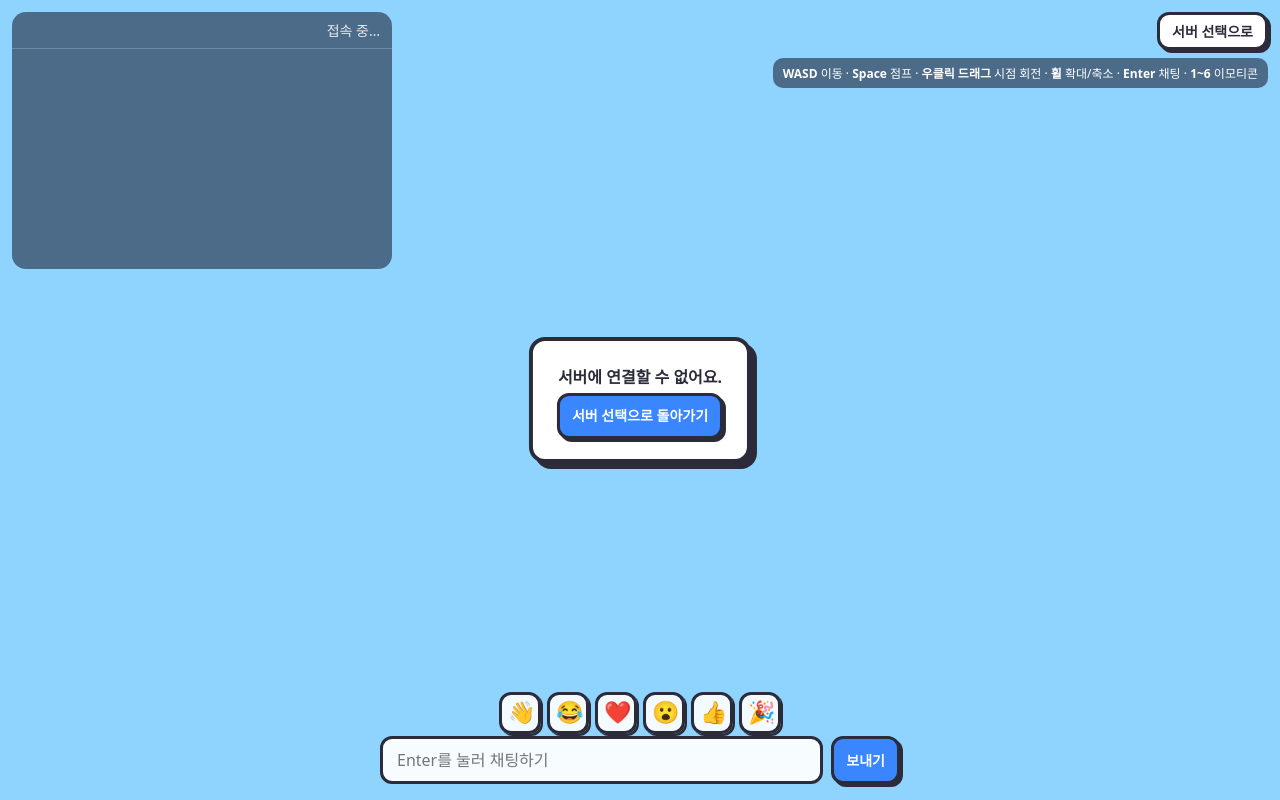
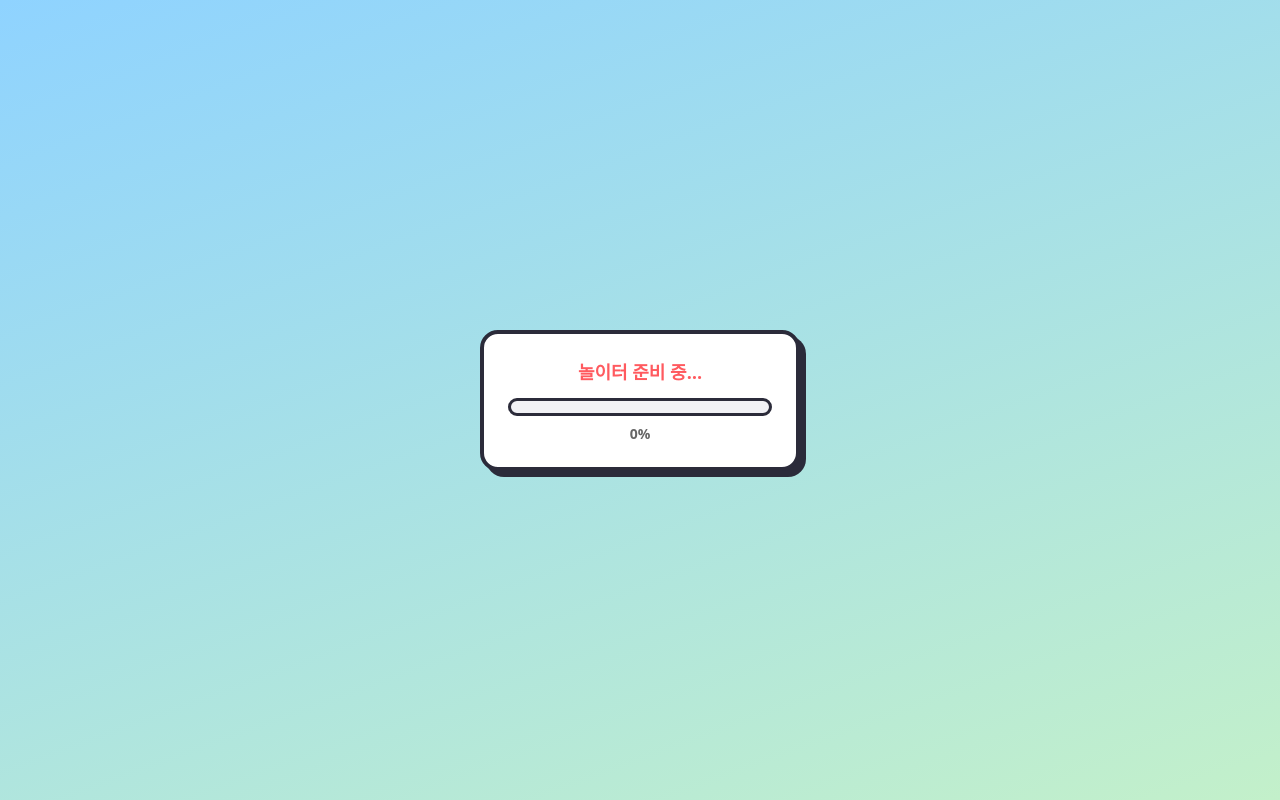
Before and after one commit to dongpal0825/toy-Playground, a Node project: template views/play.ejs in a window 1280 px wide. Run offline with Node 20 templates, Linux system fonts and the light colour scheme; the template is opened without the code that fills it, so the values that code supplies are empty; some libraries are stand-ins or nearby versions.

Commit message:
캐릭터 5종과 놀이터 고퀄리티로 다시 제작, Draco 압축, 로딩 화면, 조명 개선
- 캐릭터: 복셀 리메시로 이음매 없는 몸통 + 표정/디테일 추가 (각 2.2~2.9만 삼각형, 150~230KB)
- 놀이터: 포장석 길, 암벽/곡선 미끄럼틀, 체인 그네, 모래성, 무당벌레 스프링, 깃발 줄, 랜턴 가로등, 꽃/풀 (약 34만 삼각형, 3.4MB)
- AO를 버텍스 컬러로 구워 텍스처 없이 입체감, 모든 GLB Draco 압축 (전체 약 4.3MB)
- loader.js: Draco 해제기 + 로딩 진행률 + ?v=버전 캐시, /models 30일 캐시
- 조명: 톤 매핑, 하늘 그라데이션, 환경 반사광, 캐릭터를 따라가는 그림자
- 느린 컴퓨터 자동 대응 (FPS 낮으면 해상도 -> 그림자 순으로 낮춤)

Co-Authored-By: Claude Opus 5.5 <noreply@anthropic.com>

```diff
--- a/app.js
+++ b/app.js
@@ -1,6 +1,8 @@
 // app.js: 서버의 시작점. Express 설정, 세션, 화면 라우트를 연결하고 3000번 포트로 실행
 require('dotenv').config();
 const path = require('path');
+const fs = require('fs');
+const crypto = require('crypto');
 const http = require('http');
 const express = require('express');
 const session = require('express-session');
@@ -12,10 +14,25 @@ const app = express();
 app.set('view engine', 'ejs');
 app.set('views', path.join(__dirname, 'views'));
 
-// CSS, JS, 3D 모델 같은 정적 파일 제공 (public 폴더)
+// 3D 모델 버전 번호: models 폴더 파일들의 크기/수정 시간으로 만든 짧은 값
+// 화면이 모델 주소 뒤에 ?v=버전 을 붙이므로, 모델을 바꾸면 주소가 바뀌어 새로 받고 아니면 캐시를 씀
+const MODELS_DIR = path.join(__dirname, 'public', 'models');
+function computeAssetVersion() {
+  const hash = crypto.createHash('md5');
+  for (const f of fs.readdirSync(MODELS_DIR).sort()) {
+    const st = fs.statSync(path.join(MODELS_DIR, f));
+    hash.update(`${f}:${st.size}:${st.mtimeMs}`);
+  }
+  return hash.digest('hex').slice(0, 8);
+}
+app.locals.assetVersion = computeAssetVersion();
+
+// 3D 모델: 용량이 크므로 브라우저가 30일 동안 저장해 두고 다시 받지 않게 함 (EC2 전송량 절약)
+app.use('/models', express.static(MODELS_DIR, { maxAge: '30d', immutable: true }));
+// CSS, JS 같은 나머지 정적 파일 제공 (public 폴더)
 app.use(express.static(path.join(__dirname, 'public')));
-// Three.js 라이브러리를 node_modules에서 바로 제공 (CDN 없이 EC2에서도 동작)
-app.use('/vendor/three', express.static(path.join(__dirname, 'node_modules', 'three')));
+// Three.js 라이브러리를 node_modules에서 바로 제공 (CDN 없이 EC2에서도 동작). 자주 안 바뀌므로 7일 캐시
+app.use('/vendor/three', express.static(path.join(__dirname, 'node_modules', 'three'), { maxAge: '7d' }));
 
 // 로그인/회원가입 폼 데이터를 req.body로 읽기
 app.use(express.urlencoded({ extended: false }));
--- a/public/css/play.css
+++ b/public/css/play.css
@@ -125,3 +125,21 @@
   80%  { transform: translateY(-20px); opacity: 1; }
   100% { transform: translateY(-34px); opacity: 0; }
 }
+
+/* 3D 모델을 받는 동안 보이는 로딩 화면 */
+#loading {
+  position: fixed; inset: 0; z-index: 30;
+  display: grid; place-items: center;
+  background: linear-gradient(160deg, #8fd3ff 0%, #c3f0ca 100%);
+  transition: opacity 0.5s;
+}
+#loading.done { opacity: 0; pointer-events: none; }
+.loading-box {
+  width: min(320px, 80vw); padding: 24px; text-align: center;
+  background: #fff; border: 4px solid #2b2b3a; border-radius: 18px;
+  box-shadow: 6px 6px 0 #2b2b3a; font-weight: 800;
+}
+.loading-title { margin-bottom: 14px; font-size: 18px; color: #ff5a5f; }
+.loading-bar { height: 18px; border: 3px solid #2b2b3a; border-radius: 10px; overflow: hidden; background: #f1f1f5; }
+#loading-fill { height: 100%; width: 0; background: repeating-linear-gradient(45deg, #ffd23f 0 12px, #ffbf00 12px 24px); transition: width 0.2s; }
+#loading-text { margin-top: 8px; color: #666; font-size: 14px; }
--- a/public/js/characters.js
+++ b/public/js/characters.js
@@ -2,17 +2,16 @@
 // public/models/ 의 GLB(Blender로 제작)를 먼저 불러오고, 없으면 기본 도형으로 만든 임시 모델을 사용
 // 색상 변형: GLB 안에서 이름이 "Body"로 시작하는 재질만 유저가 고른 색으로 바꿈
 import * as THREE from 'three';
-import { GLTFLoader } from 'three/addons/loaders/GLTFLoader.js';
+import { loadGLB } from './loader.js';
 
 export const CHARACTER_HEIGHT = 1.7; // 닉네임/말풍선을 띄울 높이
 
-const loader = new GLTFLoader();
 const gltfCache = new Map(); // 파일 이름 -> Promise<gltf 또는 null> (같은 모델을 여러 번 받지 않게)
 
 // GLB 파일을 한 번만 불러오고 결과를 저장
 function loadModel(file) {
   if (!gltfCache.has(file)) {
-    gltfCache.set(file, loader.loadAsync('/models/' + file).catch(() => null));
+    gltfCache.set(file, loadGLB(file).catch(() => null));
   }
   return gltfCache.get(file);
 }
--- a/public/js/game3d.js
+++ b/public/js/game3d.js
@@ -1,7 +1,8 @@
 // game3d.js: 3D 놀이터 화면. 장면/조명, 내 캐릭터 이동(WASD), 로블록스식 카메라, 다른 유저 표시, 닉네임/말풍선
 import * as THREE from 'three';
 import { CSS2DRenderer, CSS2DObject } from 'three/addons/renderers/CSS2DRenderer.js';
-import { GLTFLoader } from 'three/addons/loaders/GLTFLoader.js';
+import { RoomEnvironment } from 'three/addons/environments/RoomEnvironment.js';
+import { loadGLB } from './loader.js';
 import { createMap } from './map.js';
 import { createCharacter, CHARACTER_HEIGHT } from './characters.js';
 
@@ -23,10 +24,12 @@ export async function createGame({ container, me, toys, isTyping, onMove }) {
 
   // ===== 렌더러, 장면, 카메라 =====
   const renderer = new THREE.WebGLRenderer({ antialias: true });
-  renderer.setPixelRatio(Math.min(window.devicePixelRatio, 2));
+  renderer.setPixelRatio(Math.min(window.devicePixelRatio, 1.5)); // 고해상도 화면에서 너무 무거워지지 않게 1.5배까지만
   renderer.setSize(window.innerWidth, window.innerHeight);
   renderer.shadowMap.enabled = true;
-  renderer.shadowMap.type = THREE.PCFSoftShadowMap;
+  renderer.shadowMap.type = THREE.PCFShadowMap; // 부드러운 그림자 (radius로 가장자리를 흐리게)
+  renderer.toneMapping = THREE.NeutralToneMapping; // 장난감 색이 탁해지지 않게 색을 살리는 톤 매핑
+  renderer.toneMappingExposure = 1.05;
   container.appendChild(renderer.domElement);
 
   // 닉네임/말풍선용 HTML 레이어 (3D 위치를 따라다니는 div)
@@ -36,19 +39,29 @@ export async function createGame({ container, me, toys, isTyping, onMove }) {
   container.appendChild(labelRenderer.domElement);
 
   const scene = new THREE.Scene();
-  scene.background = new THREE.Color('#8fd3ff');
-  scene.fog = new THREE.Fog('#8fd3ff', 45, 90);
+  scene.background = makeSkyGradient(); // 위는 진한 하늘색, 아래는 연한 하늘색
+  scene.fog = new THREE.Fog('#bfe6ff', 50, 110);
+
+  // 은은한 주변 반사광: 플라스틱 장난감에 하이라이트가 생기도록 (three.js 내장 RoomEnvironment 사용)
+  const pmrem = new THREE.PMREMGenerator(renderer);
+  scene.environment = pmrem.fromScene(new RoomEnvironment(), 0.04).texture;
+  scene.environmentIntensity = 0.12;
 
   const camera = new THREE.PerspectiveCamera(55, window.innerWidth / window.innerHeight, 0.1, 200);
 
   // 조명: 하늘빛 + 햇빛(그림자)
-  scene.add(new THREE.HemisphereLight('#ffffff', '#7ccf6b', 1.4));
-  const sun = new THREE.DirectionalLight('#ffffff', 2.2);
-  sun.position.set(15, 25, 10);
+  scene.add(new THREE.HemisphereLight('#e8f6ff', '#86c96f', 0.55));
+  const sun = new THREE.DirectionalLight('#fff3e0', 3.2); // 살짝 따뜻한 햇빛
+  const SUN_OFFSET = new THREE.Vector3(14, 26, 10);      // 내 캐릭터 기준 햇빛 방향
   sun.castShadow = true;
   sun.shadow.mapSize.set(2048, 2048);
-  Object.assign(sun.shadow.camera, { left: -32, right: 32, top: 32, bottom: -32, near: 1, far: 80 });
+  // 그림자는 내 캐릭터 주변 44m 범위만 계산해서 더 선명하게 (캐릭터를 따라다님)
+  Object.assign(sun.shadow.camera, { left: -22, right: 22, top: 22, bottom: -22, near: 1, far: 90 });
+  sun.shadow.normalBias = 0.03; // 곡면에 생기는 줄무늬 그림자(shadow acne) 방지
+  sun.shadow.radius = 3;
   scene.add(sun);
+  scene.add(sun.target);
+  if (location.search.includes('debug')) window.__dbg = { renderer, scene, sun, camera }; // 개발용 (주소에 ?debug)
 
   // 놀이터 맵: Blender로 만든 playground.glb를 먼저 불러오고, 실패하면 코드로 만든 맵(map.js)을 사용
   const map = await loadMap();
@@ -263,12 +276,39 @@ export async function createGame({ container, me, toys, isTyping, onMove }) {
     const cy = 1.2 + t.y * 0.5 + Math.sin(cam.pitch) * cam.dist; // 점프하면 카메라도 살짝 따라 올라감
     camera.position.set(cx, Math.max(cy, 0.5), cz);
     camera.lookAt(t.x, 1.2 + t.y * 0.5, t.z);
+    // 햇빛(그림자 범위)도 내 캐릭터를 따라 이동
+    sun.target.position.set(t.x, 0, t.z);
+    sun.position.set(t.x + SUN_OFFSET.x, SUN_OFFSET.y, t.z + SUN_OFFSET.z);
+  }
+
+  // ===== 느린 컴퓨터 자동 대응 =====
+  // 시작 후 몇 초 동안 FPS를 재서 너무 낮으면 1단계: 해상도 낮추기, 2단계: 그림자 끄기
+  const perf = { frames: 0, time: 0, level: 0 };
+  function autoQuality(dt) {
+    if (perf.level >= 2) return;
+    perf.frames++;
+    perf.time += dt;
+    if (perf.time < 4) return;
+    const fps = perf.frames / perf.time;
+    perf.frames = 0;
+    perf.time = 0;
+    if (fps >= 32) { perf.level = 2; return; } // 충분히 빠르면 더 이상 검사하지 않음
+    perf.level++;
+    if (perf.level === 1) {
+      renderer.setPixelRatio(1);
+    } else {
+      renderer.shadowMap.enabled = false;
+      scene.traverse((o) => { if (o.material) o.material.needsUpdate = true; });
+    }
+    console.info(`FPS ${fps.toFixed(0)} → 그래픽 품질 ${perf.level}단계 낮춤`);
   }
 
   // ===== 매 프레임 실행되는 게임 루프 =====
-  const clock = new THREE.Clock();
+  const timer = new THREE.Timer(); // 프레임 사이 시간 계산용
   renderer.setAnimationLoop(() => {
-    const dt = Math.min(clock.getDelta(), 0.1);
+    timer.update();
+    const dt = Math.min(timer.getDelta(), 0.1);
+    autoQuality(dt);
     updateSelf(dt);
     updateOthers(dt);
     animateWalk(dt);
@@ -344,7 +384,7 @@ function lerpAngle(a, b, t) {
 // 충돌 영역: GLB 안에서 이름이 "COL_"로 시작하는 빈 물체(Empty)의 위치와 크기(scale.x = 반지름)를 사용
 async function loadMap() {
   try {
-    const gltf = await new GLTFLoader().loadAsync('/models/playground.glb');
+    const gltf = await loadGLB('playground.glb');
     const group = gltf.scene;
     const colliders = [];
     group.updateMatrixWorld(true);
@@ -371,3 +411,20 @@ async function loadMap() {
     return createMap();
   }
 }
+
+// 하늘 배경: 위에서 아래로 색이 옅어지는 그라데이션 (작은 캔버스 이미지로 만듦)
+function makeSkyGradient() {
+  const c = document.createElement('canvas');
+  c.width = 2;
+  c.height = 256;
+  const ctx = c.getContext('2d');
+  const grad = ctx.createLinearGradient(0, 0, 0, 256);
+  grad.addColorStop(0, '#5fb4ff');
+  grad.addColorStop(0.55, '#a6dcff');
+  grad.addColorStop(1, '#e3f5ff');
+  ctx.fillStyle = grad;
+  ctx.fillRect(0, 0, 2, 256);
+  const tex = new THREE.CanvasTexture(c);
+  tex.colorSpace = THREE.SRGBColorSpace;
+  return tex;
+}
--- /dev/null
+++ b/public/js/loader.js
@@ -0,0 +1,61 @@
+// loader.js: 3D 모델(GLB) 불러오기 공통 설정. Draco 압축 해제기 연결 + 로딩 진행률 표시
+// 놀이터 맵과 캐릭터 파일은 Blender에서 Draco로 압축해서 내보내므로, 이 로더로 불러와야 함
+import { GLTFLoader } from 'three/addons/loaders/GLTFLoader.js';
+import { DRACOLoader } from 'three/addons/loaders/DRACOLoader.js';
+
+// Draco 압축 해제기 (three.js에 들어 있는 파일을 /vendor/three에서 제공, 외부 CDN 사용 안 함)
+const draco = new DRACOLoader();
+draco.setDecoderPath('/vendor/three/examples/jsm/libs/draco/gltf/');
+
+export const gltfLoader = new GLTFLoader();
+gltfLoader.setDRACOLoader(draco);
+
+// 모델 파일 주소: 서버가 알려 준 버전 번호를 붙여서, 모델이 바뀌었을 때만 새로 받게 함 (브라우저 캐시 활용)
+let assetVersion = '';
+export function setAssetVersion(v) {
+  assetVersion = v;
+}
+export function modelUrl(file) {
+  return '/models/' + file + (assetVersion ? '?v=' + assetVersion : '');
+}
+
+// ===== 로딩 진행률 (화면의 #loading 표시) =====
+const progress = new Map(); // 파일 주소 -> { loaded, total }
+let onChange = null;
+export function onLoadingProgress(fn) {
+  onChange = fn;
+}
+function report() {
+  let loaded = 0, total = 0;
+  for (const p of progress.values()) {
+    loaded += p.loaded;
+    total += p.total || p.loaded;
+  }
+  if (onChange) onChange(total ? loaded / total : 0);
+}
+
+// GLB 하나를 불러오는 함수 (받은 크기를 진행률에 반영)
+export function loadGLB(file) {
+  const url = modelUrl(file);
+  progress.set(url, { loaded: 0, total: 0 });
+  return new Promise((resolve, reject) => {
+    gltfLoader.load(
+      url,
+      (gltf) => {
+        const p = progress.get(url);
+        p.loaded = p.total = Math.max(p.total, p.loaded, 1);
+        report();
+        resolve(gltf);
+      },
+      (e) => {
+        progress.set(url, { loaded: e.loaded, total: e.lengthComputable ? e.total : 0 });
+        report();
+      },
+      (err) => {
+        progress.delete(url);
+        report();
+        reject(err);
+      }
+    );
+  });
+}
--- a/public/js/play.js
+++ b/public/js/play.js
@@ -174,10 +174,27 @@ function isTyping() {
   return el && (el.tagName === 'INPUT' || el.tagName === 'TEXTAREA');
 }
 
+// 로딩 화면 숨기기 (살짝 사라지는 효과)
+function hideLoading() {
+  const el = document.getElementById('loading');
+  el.classList.add('done');
+  setTimeout(() => el.remove(), 500);
+}
+
 // ===== 3D 게임 불러오기 =====
 // 실패해도(WebGL 미지원 등) 채팅은 그대로 쓸 수 있게 try/catch로 감쌈
 (async () => {
   try {
+    // 로딩 화면: 모델을 받는 만큼 진행률 막대를 채움
+    const loader = await import('./loader.js');
+    loader.setAssetVersion(pageData.assetVersion);
+    loader.onLoadingProgress((ratio) => {
+      const fill = document.getElementById('loading-fill');
+      if (!fill) return; // 로딩 화면이 이미 사라진 뒤(캐릭터 모델 추가 로딩)에는 무시
+      const pct = Math.round(ratio * 100);
+      fill.style.width = pct + '%';
+      document.getElementById('loading-text').textContent = pct + '%';
+    });
     const { createGame } = await import('./game3d.js');
     game = await createGame({
       container: document.getElementById('game'),
@@ -188,8 +205,10 @@ function isTyping() {
     });
     // 3D가 늦게 준비된 경우, 이미 받은 사람 목록을 반영
     if (selfId) game.setPlayers([...players.values()], selfId);
+    hideLoading();
   } catch (err) {
     console.error('3D 불러오기 실패:', err);
+    hideLoading();
     document.body.classList.add('no-3d');
     addSystemLine('3D 화면을 불러오지 못했어요. 채팅은 그대로 할 수 있어요.');
   }
--- a/views/play.ejs
+++ b/views/play.ejs
@@ -42,12 +42,22 @@
     <button class="btn small">보내기</button>
   </form>
 
+  <!-- 3D 모델을 받는 동안 보여주는 로딩 화면 (play.js가 진행률을 갱신하고 다 받으면 숨김) -->
+  <div id="loading">
+    <div class="loading-box">
+      <div class="loading-title">놀이터 준비 중…</div>
+      <div class="loading-bar"><div id="loading-fill"></div></div>
+      <div id="loading-text">0%</div>
+    </div>
+  </div>
+
   <!-- 3D를 못 띄울 때나 연결이 끊겼을 때 보여주는 안내 -->
   <div id="notice" class="hidden"></div>
 
   <!-- 서버가 화면에 넘겨주는 정보 (내 정보, 장난감 모델 파일 목록) -->
   <script id="page-data" type="application/json"><%- JSON.stringify({
       roomId: room.id,
+      assetVersion: assetVersion,
       me: { nickname: user.nickname, toyId: user.toyId, color: user.color },
       toys: toys.map((t) => ({ id: t.id, name: t.name, model: t.model_file }))
     }).replace(/</g, '\\u003c') %></script>
```
Also changed, not shown: CLAUDE.md (+7 -1 lines), README.md, assets/renders/playground.png, 7 other files.
